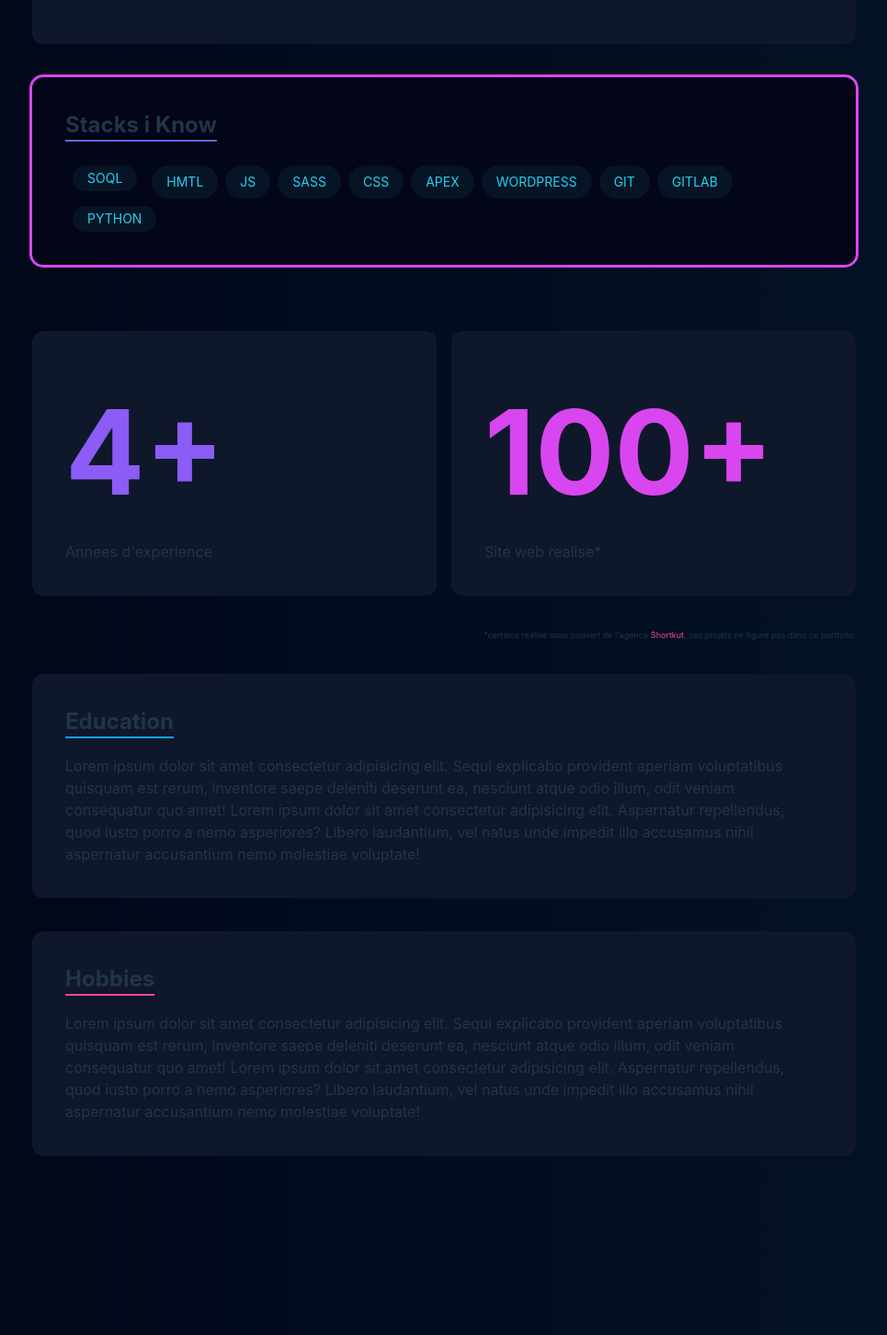
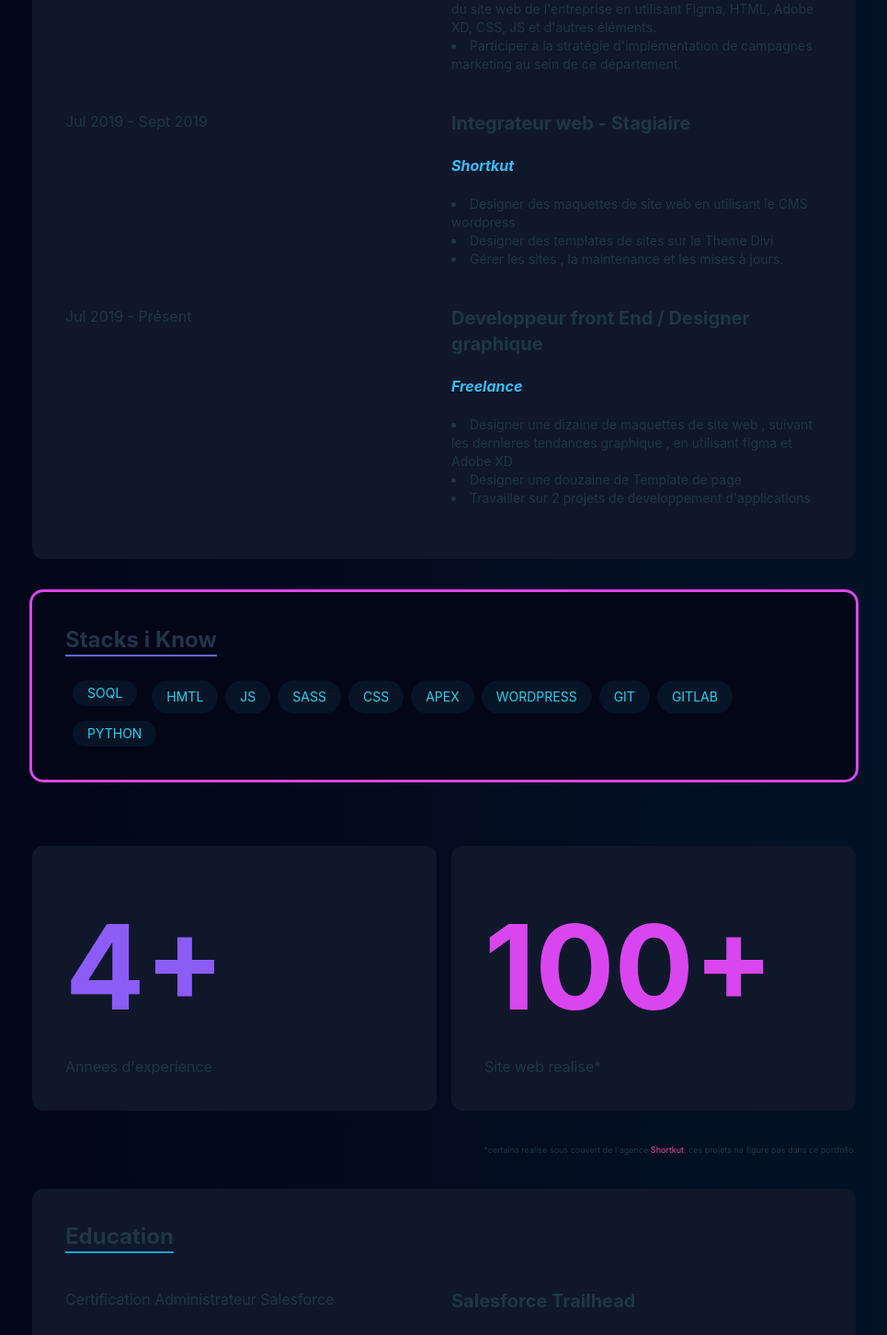
Before and after one commit to Alexanderkoum/Portfolio-2024, a React (Vite) app: page /About in a window 1280 px wide. Shown: the part 1345-2797 px from the top of the page at 92% size, without its empty margins (157-1122 px from the left). Built offline with nearby package versions, Linux system fonts and the light colour scheme.

Commit message:
Education data

```diff
--- /dev/null
+++ b/src/assets/Data/educationData.jsx
@@ -0,0 +1,21 @@
+const EducationData = [
+    {
+        degree:"Certification Administrateur Salesforce",
+        school:"Salesforce Trailhead",
+        periode:"2017 - 2019",
+        location:"Montreal, Canada"
+    },
+    {
+        degree:"AEC - Design Web",
+        school:"College CDI",
+        periode:"2017 - 2019",
+        location:"Montreal, Canada"
+    },
+    {
+        degree:"Baccalaureat Bio-informatique",
+        school:"College CDI",
+        location:"Montreal, Canada"
+    }
+]
+
+export default EducationData;
--- a/src/assets/Data/experienceData.jsx
+++ b/src/assets/Data/experienceData.jsx
@@ -3,40 +3,26 @@ const experienceData = [
         periode : 'Oct 2023 - Present',
         role : 'Administrateur Salesforce',
         company : "Shortkut",
-        jobtasks : ['Je suis un Developpeur web','Je suis avec une specialisation en front end','Je suis un Developpeur web en front end']
+        jobtasks : ['Maintenir la platforme Salesforce a jour, securite','Gere les acces permissions des utilisateurs ','Créer des flows et des classes APEx pour resoudre des problemes liés à des use-case specifiques', "Formation continue en matiere de developpement APEX et des Releases updates de Salesforce","Gestion de la base de donnée de la compagnie , securite et propreté de celle-ci."]
     },
     {
         periode : 'Sept 2019 - Oct 2023',
         role : 'Designer / Developper Web - Front end.',
         company : "Shortkut",
-        jobtasks : ['Je suis un Developpeur web','Je suis avec une specialisation en front end','Je suis un Developpeur web en front end']
+        jobtasks : ['Développer plus de 100 sites internet en utilisant le CMS WordPress.',"Gérer l'hébergement des sites en utilisant la plateforme cPanel et phpMyAdmin.","Développer des maquettes HTML et CSS pour les infolettres, ainsi qu'intégrer des pages de destination sur la plateforme HubSpot.","Concevoir, implémenter et être responsable de la gestion du site web de l'entreprise en utilisant Figma, HTML, Adobe XD, CSS, JS et d'autres éléments.","Participer à la stratégie d'implémentation de campagnes marketing au sein de ce département."]
     },
     {
         periode : 'Jul 2019 - Sept 2019',
         role : 'Integrateur web - Stagiaire',
         company : "Shortkut",
-        jobtasks : ['Je suis un Developpeur web','Je suis avec une specialisation en front end','Je suis un Developpeur web en front end']
+        jobtasks : ['Designer des maquettes de site web en utilisant le CMS wordpress','Designer des templates de sites sur le Theme Divi','Gérer les sites , la maintenance et les mises à jours.']
+    },
+    {
+        periode : 'Jul 2019 - Présent',
+        role : 'Developpeur front End / Designer graphique',
+        company : "Freelance",
+        jobtasks : ['Designer une dizaine de maquettes de site web , suivant les dernieres tendances graphique , en utilisant figma et Adobe XD','Designer une douzaine de Template de page',"Travailler sur 2 projets de developpement d'applications"]
     }
 ]
 
 export default experienceData;
-
-const EducationData = [
-    {
-        degree:"Certification Administrateur Salesforce",
-        school:"Salesforce Trailhead",
-        periode:"2017 - 2019",
-        location:"Montreal, Canada"
-    },
-    {
-        degree:"AEC - Design Web",
-        school:"College CDI",
-        periode:"2017 - 2019",
-        location:"Montreal, Canada"
-    },
-    {
-        degree:"Baccalaureat Bio-informatique",
-        school:"College CDI",
-        location:"Montreal, Canada"
-    }
-]
--- a/src/pages/About.jsx
+++ b/src/pages/About.jsx
@@ -6,6 +6,7 @@ import SoftwareItem from "../components/SoftwareItem";
 import AnimProfile from "../assets/room-coding.png";
 import Experience from "../components/Experience";
 import experienceData from "../assets/Data/experienceData";
+import EducationData from "../assets/Data/educationData";
 
 const About = () => {
   return (
@@ -92,15 +93,15 @@ const About = () => {
         <h2 className="text-2xl font-bold underline decoration-sky-500 underline-offset-8 mb-5">
           Education
         </h2>
-        <p>
-          Lorem ipsum dolor sit amet consectetur adipisicing elit. Sequi
-          explicabo provident aperiam voluptatibus quisquam est rerum, inventore
-          saepe deleniti deserunt ea, nesciunt atque odio illum, odit veniam
-          consequatur quo amet! Lorem ipsum dolor sit amet consectetur
-          adipisicing elit. Aspernatur repellendus, quod iusto porro a nemo
-          asperiores? Libero laudantium, vel natus unde impedit illo accusamus
-          nihil aspernatur accusantium nemo molestiae voluptate!
-        </p>
+        {EducationData.map((data, index) => (
+            <Experience
+              periode={data.degree}
+              role={data.school}
+              company={data.periode}
+              jobtasks={data.location}
+
+            />
+          ))}
       </div>
       <div className="my-9 p-9 border-none rounded-xl bg-slate-900">
         <h2 className="text-2xl font-bold underline decoration-pink-500 underline-offset-8 mb-5">
```
